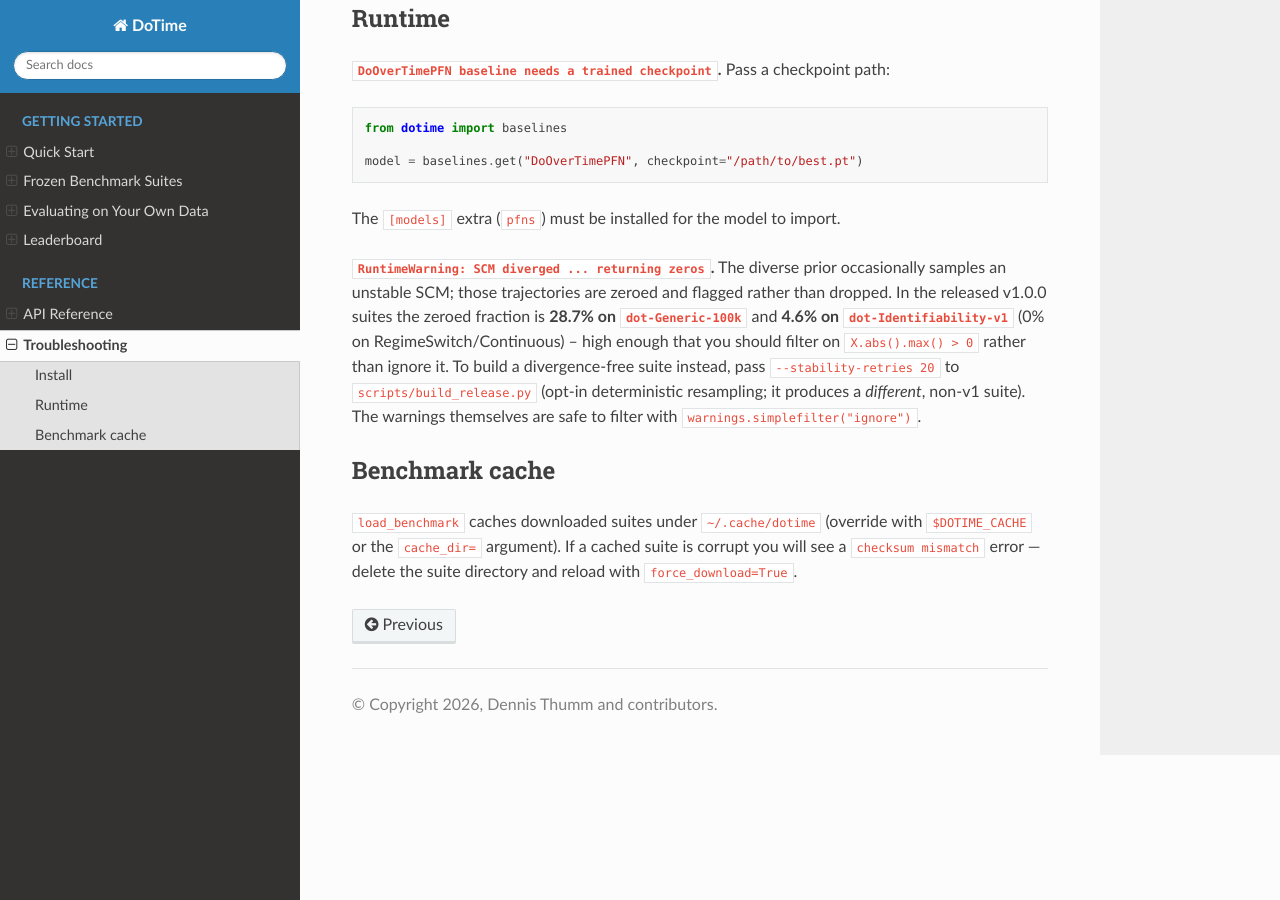
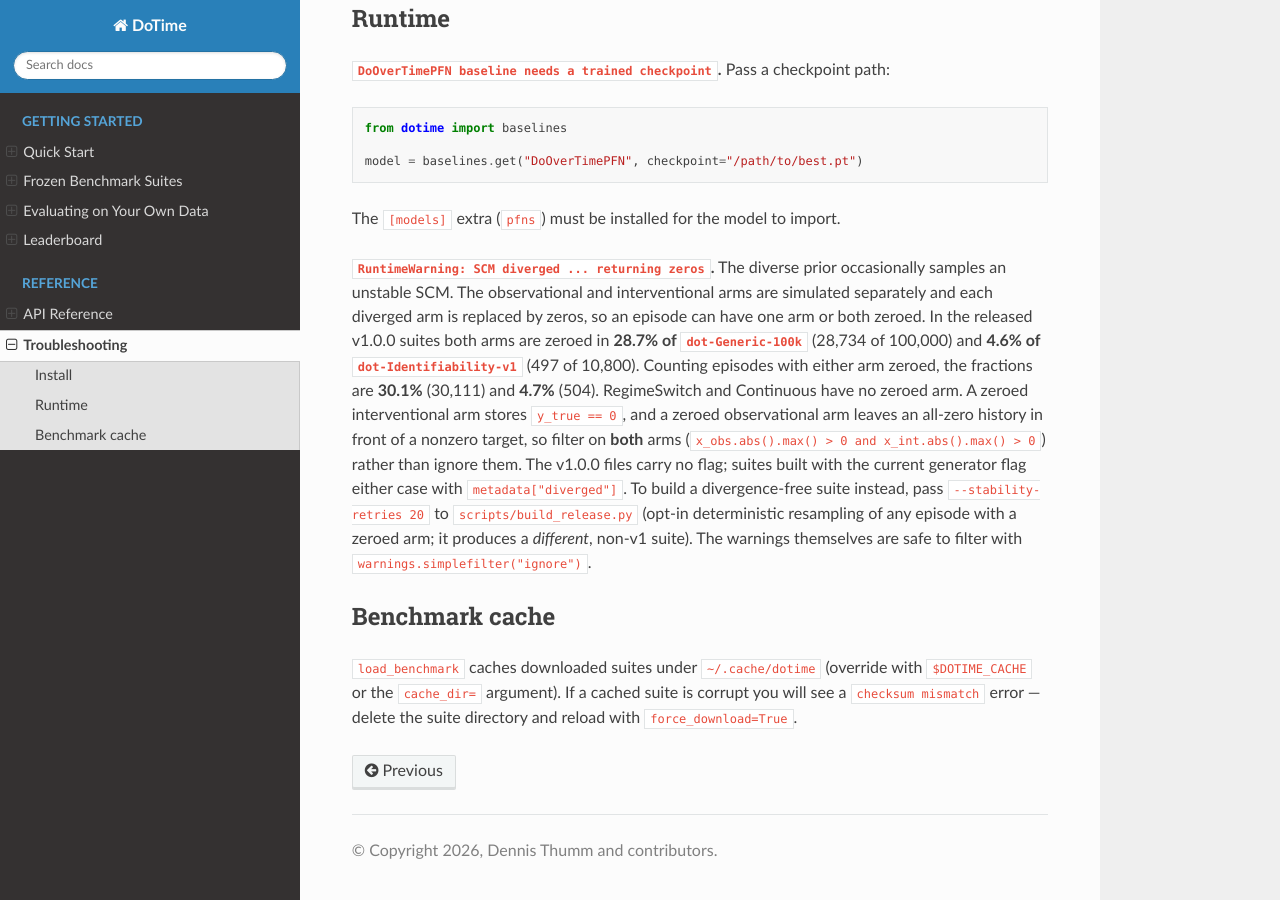
Before and after one commit to thummd/dotime, a Sphinx documentation site: the page built from docs/troubleshoot.md, in a window 1280 px wide and 900 px high, scrolled down 766 px. Built offline with Sphinx 7.4.7 and the Read the Docs theme 3.1.0, drawn with Linux system fonts in a browser that asks for light colours.

Commit message:
Build: count a pair as diverged when either arm is zeroed
The two arms are separate simulations. Generic and regime pairs with only
one arm zeroed shipped with diverged=False and were never resampled, even
with stability_retries. The identifiability branch already used the
either-arm rule, and now every branch does, for the flag and the retry
gate. In v1.0.0 these are 1,377 of 100,000 Generic episodes (682 with only
the observational arm zeroed, 695 with only the interventional one) and 7
of 10,800 Identifiability episodes, so the either-arm zeroed fractions
are 30.1% and 4.7%, not the both-arm 28.7% and 4.6% stated before. With
stability_retries=0 the tensors are unchanged. dotime-generate parquet
output carries the same flag.

```diff
--- a/docs/troubleshoot.md
+++ b/docs/troubleshoot.md
@@ -40,14 +40,22 @@ model = baselines.get("DoOverTimePFN", checkpoint="/path/to/best.pt")
 The `[models]` extra (`pfns`) must be installed for the model to import.
 
 **`RuntimeWarning: SCM diverged ... returning zeros`.** The diverse prior
-occasionally samples an unstable SCM; those trajectories are zeroed and flagged
-rather than dropped. In the released v1.0.0 suites the zeroed fraction is **28.7%
-on `dot-Generic-100k`** and **4.6% on `dot-Identifiability-v1`** (0% on
-RegimeSwitch/Continuous) -- high enough that you should filter on
-`X.abs().max() > 0` rather than ignore it. To build a divergence-free suite
-instead, pass `--stability-retries 20` to `scripts/build_release.py` (opt-in
-deterministic resampling; it produces a *different*, non-v1 suite). The warnings
-themselves are safe to filter with `warnings.simplefilter("ignore")`.
+occasionally samples an unstable SCM. The observational and interventional arms
+are simulated separately and each diverged arm is replaced by zeros, so an
+episode can have one arm or both zeroed. In the released v1.0.0 suites both arms
+are zeroed in **28.7% of `dot-Generic-100k`** (28,734 of 100,000) and **4.6% of
+`dot-Identifiability-v1`** (497 of 10,800). Counting episodes with either arm
+zeroed, the fractions are **30.1%** (30,111) and **4.7%** (504). RegimeSwitch and
+Continuous have no zeroed arm. A zeroed interventional arm stores `y_true == 0`,
+and a zeroed observational arm leaves an all-zero history in front of a nonzero
+target, so filter on **both** arms (`x_obs.abs().max() > 0 and
+x_int.abs().max() > 0`) rather than ignore them. The v1.0.0 files carry no flag;
+suites built with the current generator flag either case with
+`metadata["diverged"]`. To build a divergence-free suite instead, pass
+`--stability-retries 20` to `scripts/build_release.py` (opt-in deterministic
+resampling of any episode with a zeroed arm; it produces a *different*, non-v1
+suite). The warnings themselves are safe to filter with
+`warnings.simplefilter("ignore")`.
 
 ## Benchmark cache
 
```
Also changed, not shown: CHANGELOG.md (+17 -3 lines), docs/benchmarks.md (+4 -3 lines), 5 other files.
